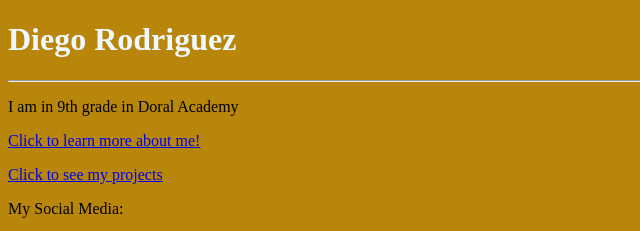
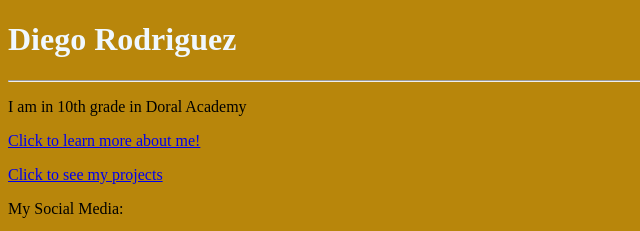
Before and after one commit to Drodr10/Colored-Portfolio, a plain HTML site: page index.html in a window 1280 px wide. Shown: the top 231 px of the page, 0-640 px from the left. Drawn offline with Linux system fonts and the light colour scheme.

Commit message:
Update index.html
Updated information about grade level.

```diff
--- a/index.html
+++ b/index.html
@@ -8,7 +8,7 @@
         <h1>Diego Rodriguez</h1>
         <hr>
         <p>
-            I am in 9th grade in Doral Academy
+            I am in 10th grade in Doral Academy
         </p>
         <a href="About Me.html"> Click to learn more about me!</a>
         <p> </p>
```
